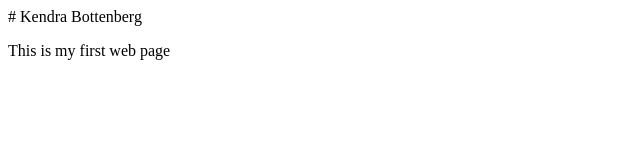
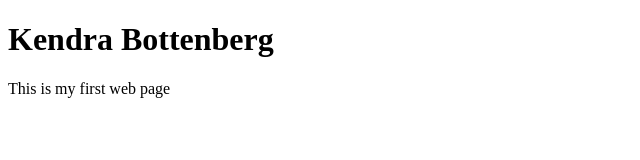
Before and after one commit to kendrabottenberg/web-dev-hw, a plain HTML site: page assignment-03/index.html in a window 1280 px wide. Shown: the whole page, without its empty margins (0-640 px from the left). Drawn offline with Linux system fonts and the light colour scheme.

Commit message:
Update index.html

```diff
--- a/assignment-03/index.html
+++ b/assignment-03/index.html
@@ -5,7 +5,7 @@
   </head>
   <body>
 
-    # Kendra Bottenberg
+    <h1> Kendra Bottenberg </h1>
 
     <p>This is my first web page </p>
 
```
